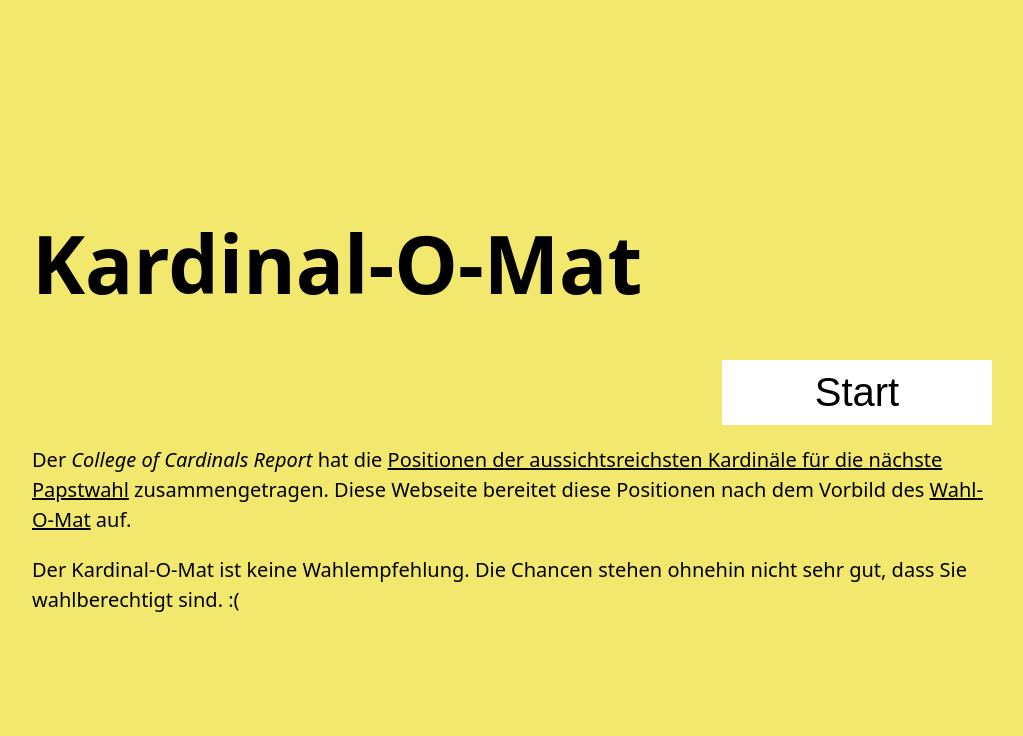
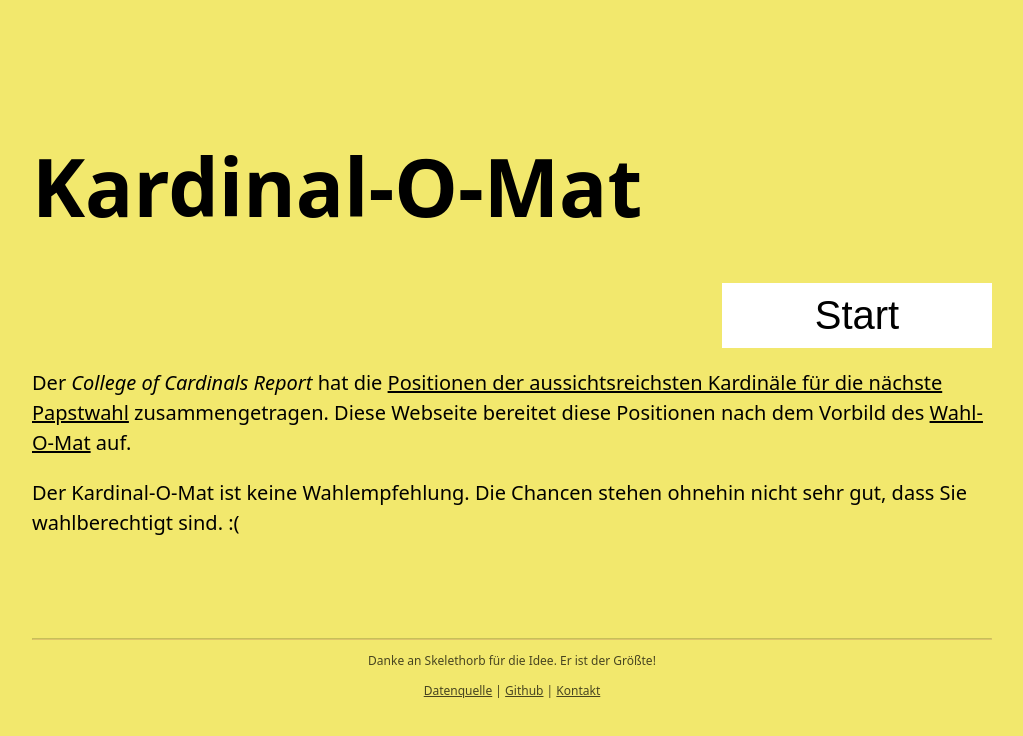
Before and after one commit to Imbecillus/kardinal-o-mat, a Svelte app: page / in a window 1280 px wide. Shown: the top 736 px of the page, without its empty margins (128-1151 px from the left). Built offline with nearby package versions, Linux system fonts and the light colour scheme.

Commit message:
add footer

```diff
--- a/src/App.svelte
+++ b/src/App.svelte
@@ -25,6 +25,16 @@
   {/if}
 </main>
 
+<footer>
+  <hr>
+  <p>Danke an Skelethorb für die Idee. Er ist der Größte!</p>
+  <p>
+    <a href="https://collegeofcardinalsreport.com/where-they-stand" target="_blank">Datenquelle</a> |
+    <a href="https://github.com/Imbecillus/kardinal-o-mat" target="_blank">Github</a> |
+    <a href="mailto:kardinal-o-mat@imbecillus.de">Kontakt</a>
+  </p>
+</footer>
+
 <style>
   main {
     width: 100%;
@@ -34,4 +44,18 @@
     font-size: 4rem;
     text-align: left;
   }
+
+  footer {
+    font-size: 0.6rem;
+    opacity: .7;
+
+    margin-top: 100px;
+
+    width: 100%;
+
+    hr {
+      border-color: var(--col-purple);
+      opacity: .25;
+    }
+  }
 </style>
```
